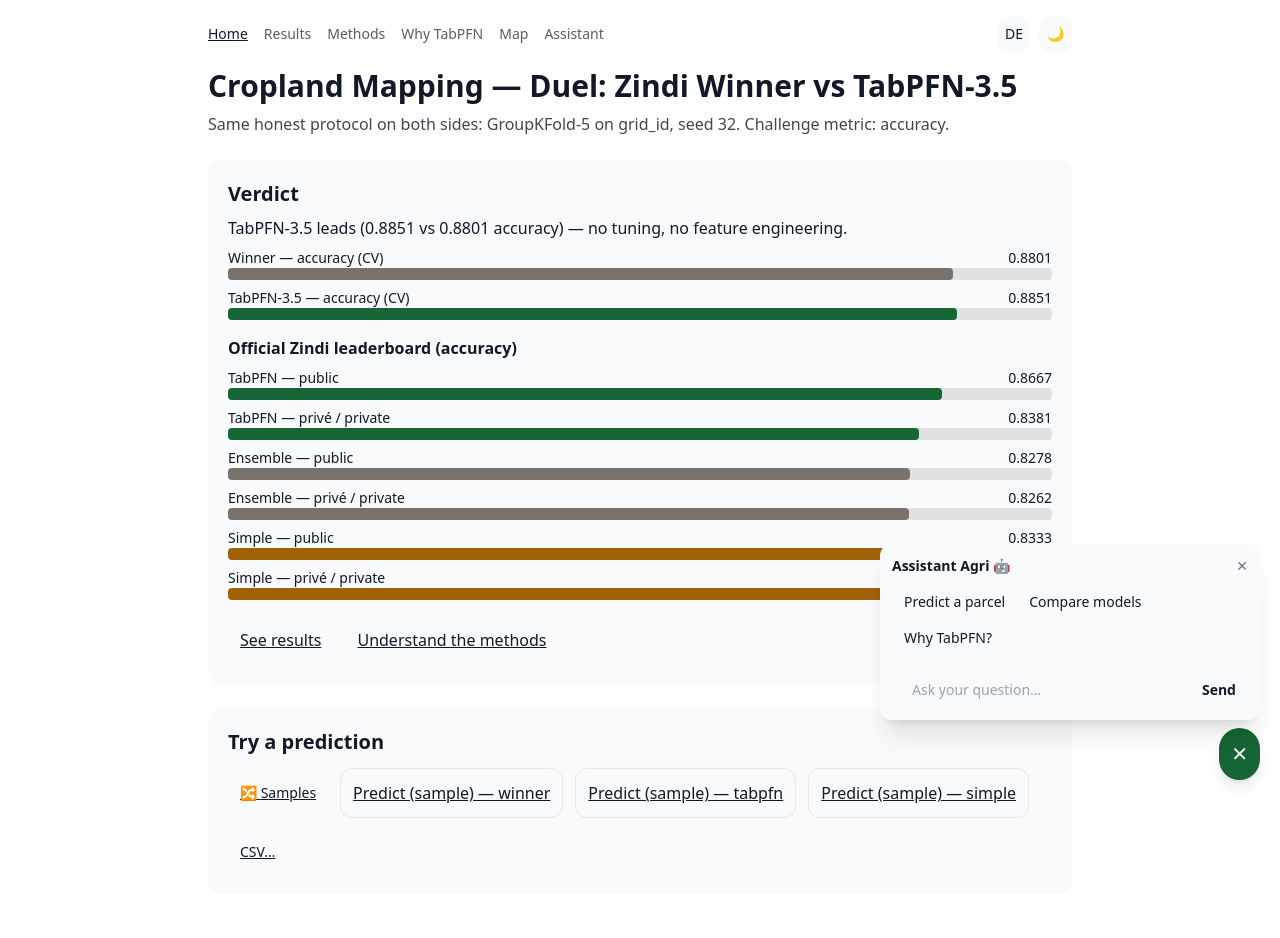
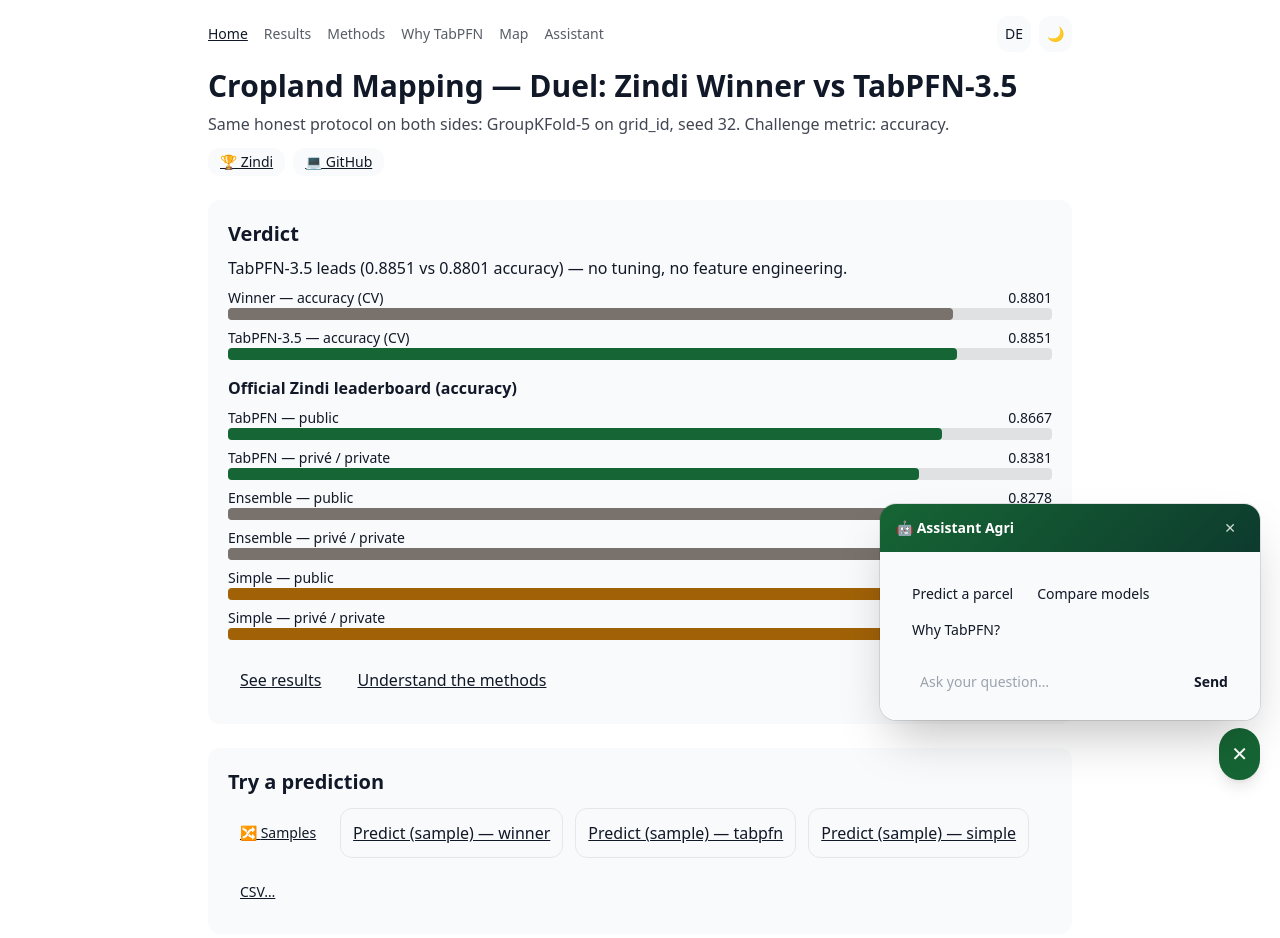
Before and after one commit to VinyVan/cropland-tabpfn-showdown, a Next.js app in the folder web/: page / in a window 1280 px wide. Both pictures are taken after a click on the button "EN". Shown: the top 938 px of the page. Built offline with nearby package versions, Linux system fonts and the light colour scheme.

Commit message:
feat: popup redesign, Zindi+GitHub links on home

```diff
--- a/web/app/page.tsx
+++ b/web/app/page.tsx
@@ -81,6 +81,24 @@
       <Nav lang={lang} setLang={setLang} />
       <h1 className="text-3xl font-bold">{tr(lang, dict.home.title)}</h1>
       <p className="mt-2 opacity-80">{tr(lang, dict.home.subtitle)}</p>
+      <div className="mt-3 flex flex-wrap gap-2 text-sm">
+        <a
+          className="card !px-3 !py-1 font-medium underline"
+          href="https://zindi.africa/competitions/geoai-challenge-for-cropland-mapping-in-dry-environments"
+          target="_blank"
+          rel="noreferrer"
+        >
+          🏆 Zindi
+        </a>
+        <a
+          className="card !px-3 !py-1 font-medium underline"
+          href="https://github.com/VinyVan/cropland-tabpfn-showdown"
+          target="_blank"
+          rel="noreferrer"
+        >
+          💻 GitHub
+        </a>
+      </div>
 
       <section className="card mt-6">
         <h2 className="text-xl font-semibold">{tr(lang, dict.home.verdict)}</h2>
--- a/web/components/chat-popup.tsx
+++ b/web/components/chat-popup.tsx
@@ -39,20 +39,25 @@
         {open ? "✕" : "🤖"}
       </button>
       {open && (
-        <div className="card fixed bottom-20 right-5 z-50 flex max-h-[70vh] w-[min(92vw,380px)] flex-col !p-3 shadow-xl">
-          <div className="mb-1 flex items-center justify-between">
+        <div className="fixed bottom-20 right-5 z-50 flex max-h-[70vh] w-[min(92vw,380px)] flex-col overflow-hidden rounded-2xl shadow-2xl ring-1 ring-black/10">
+          <div
+            className="px-4 py-3 text-white"
+            style={{ background: "linear-gradient(135deg, var(--accent), #0d3b2e)" }}
+          >
+            <div className="flex items-center justify-between">
               <span className="text-sm font-bold">
-              {T(lang, "Assistant Agri 🤖", "Agri assistant 🤖", "Agri-Assistent 🤖")}
+                🤖 {T(lang, "Assistant Agri", "Agri assistant", "Agri-Assistent")}
               </span>
               <button
-              className="text-sm opacity-60"
+                className="rounded-full px-2 py-0.5 text-sm opacity-80 hover:opacity-100"
                 onClick={() => setOpen(false)}
                 aria-label="close"
               >
                 ✕
               </button>
             </div>
-          <div className="min-h-0 flex-1 overflow-y-auto">
+          </div>
+          <div className="card min-h-0 flex-1 overflow-y-auto !rounded-none !border-0">
             <ChatPanel compact />
           </div>
         </div>
```
Lines whose indentation alone changed are shown as unchanged.
